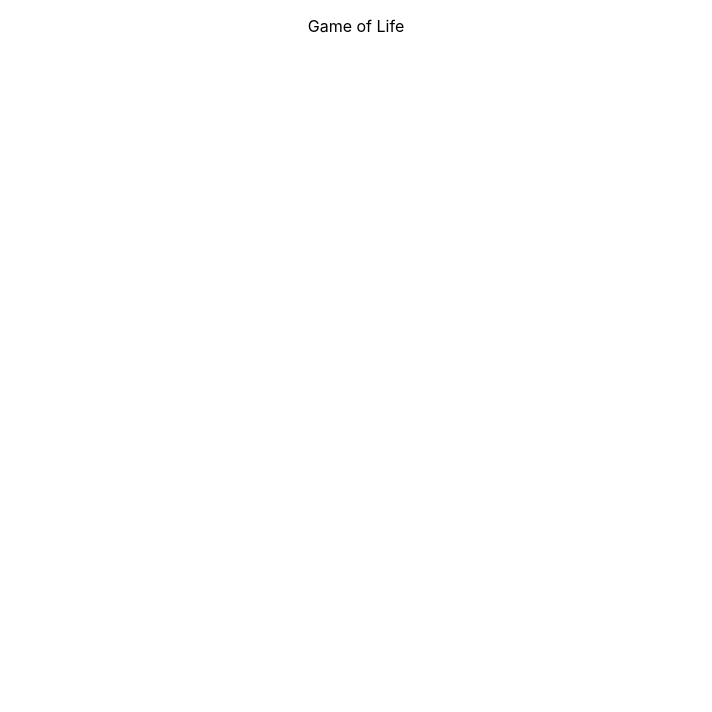
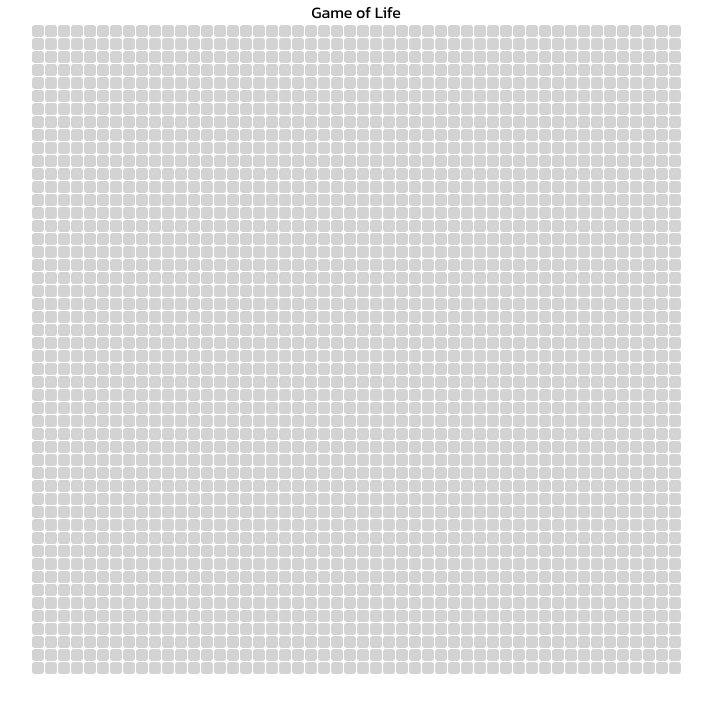
Before and after one commit to FunnyGames/game-of-life, a React (Create React App) app in the folder client/: page / in a window 1280 px wide. Shown: the top 712 px of the page, without its empty margins (284-996 px from the left). Built offline with nearby package versions, Linux system fonts and the light colour scheme.

Commit message:
Added board to client

```diff
--- a/client/package.json
+++ b/client/package.json
@@ -12,7 +12,9 @@
     "@types/react-dom": "^18.0.4",
     "react": "^18.1.0",
     "react-dom": "^18.1.0",
+    "react-query": "^3.39.0",
     "react-scripts": "5.0.1",
+    "styled-components": "^5.3.5",
     "typescript": "^4.6.4",
     "web-vitals": "^2.1.4"
   },
@@ -39,5 +41,8 @@
       "last 1 firefox version",
       "last 1 safari version"
     ]
+  },
+  "devDependencies": {
+    "@types/styled-components": "^5.1.25"
   }
 }
--- a/client/src/App.tsx
+++ b/client/src/App.tsx
@@ -1,14 +1,12 @@
 import React from 'react';
+import ErrorBoundary from './components/ErrorBoundary';
+import GameScreen from './screens/GameScreen';
 
 function App() {
   return (
-    <div>
-      <header style={{ textAlign: 'center' }}>
-        <p>
-          Game of Life
-        </p>
-      </header>
-    </div>
+    <ErrorBoundary>
+      <GameScreen />
+    </ErrorBoundary>
   );
 }
 
--- /dev/null
+++ b/client/src/common/constants.ts
@@ -0,0 +1,3 @@
+export const GlobalConstants = {
+    WEB_API: 'http://localhost:8080',
+};
--- /dev/null
+++ b/client/src/components/ErrorBoundary.tsx
@@ -0,0 +1,36 @@
+import React, { ReactNode, ErrorInfo } from 'react';
+
+interface Props {
+    children: ReactNode;
+}
+
+interface State {
+    hasError: boolean;
+}
+
+class ErrorBoundary extends React.Component<Props, State> {
+    constructor(props: Props) {
+        super(props);
+        this.state = { hasError: false };
+    }
+
+    static getDerivedStateFromError(error: State) {
+        // Update state so the next render will show the fallback UI.
+        return { hasError: true };
+    }
+
+    componentDidCatch(error: Error, errorInfo: ErrorInfo) {
+        // You can also log the error to an error reporting service
+        console.log('Uncaught error:', error, errorInfo);
+    }
+
+    render() {
+        if (this.state.hasError) {
+            return <h1>Client Error...</h1>;
+        }
+
+        return this.props.children;
+    }
+}
+
+export default ErrorBoundary;
--- /dev/null
+++ b/client/src/components/Game/Board.tsx
@@ -0,0 +1,25 @@
+import React, { useState } from 'react';
+import styled from 'styled-components';
+import GameGrid from './GameGrid';
+import { Grid } from '../../types/game';
+
+const Board = ({ grid: initialGrid }: { grid: Grid }) => {
+    const [grid, setGrid] = useState<Grid>(initialGrid);
+
+    const onCellClick = (row: number, cell: number) => {
+        const next = grid[row][cell] === 'dead' ? 'alive' : 'dead';
+        const newGrid: Grid = [...grid];
+        newGrid[row][cell] = next;
+        setGrid(newGrid);
+    }
+
+    return (
+        <GameUI>
+            <GameGrid grid={grid} onCellClick={onCellClick} />
+        </GameUI>
+    );
+}
+
+export default Board;
+
+const GameUI = styled.div``;
--- /dev/null
+++ b/client/src/components/Game/GameGrid.tsx
@@ -0,0 +1,47 @@
+import React from 'react';
+import styled from 'styled-components';
+import { CellState, Grid } from '../../types/game';
+
+interface IProps {
+    state: CellState;
+}
+
+const GameGrid = ({ grid, onCellClick }: { grid: Grid, onCellClick: (index: number, cellIndex: number) => void }) => {
+    const gridElements = grid.map((row, index) => {
+        return (
+            <Row key={`${row}-${index}`}>
+                {
+                    row.map((cell, cellIndex) =>
+                        <Cell key={`${row}-${index}-${cell}-${cellIndex}`} state={cell} onClick={() => onCellClick(index, cellIndex)} />
+                    )
+                }
+            </Row>
+        )
+    }
+    );
+
+    return <GameUI>
+        {gridElements}
+        {/* <ControlButtons /> */}
+    </GameUI>
+}
+
+export default GameGrid;
+
+const GameUI = styled.div``;
+
+const Row = styled.div`
+    display: flex;
+    justify-content: center;
+    width: 100%;
+`;
+
+const Cell = styled.span<IProps>`
+    background-color: ${props => props.state === 'dead' ? 'lightgray' : 'black'};
+    width: 1.5vh;
+    height: 1.5vh;
+    display: flex;
+    cursor: pointer;
+    margin: 0.5px;
+    border-radius: 3px;
+`;
--- a/client/src/index.css
+++ b/client/src/index.css
@@ -1,3 +1,5 @@
+@import url('https://fonts.googleapis.com/css2?family=Kanit:wght@300;400&display=swap');
+
 body {
   margin: 0;
   font-family: -apple-system, BlinkMacSystemFont, 'Segoe UI', 'Roboto', 'Oxygen',
--- /dev/null
+++ b/client/src/screens/GameScreen.tsx
@@ -0,0 +1,31 @@
+import React from 'react';
+import styled from 'styled-components';
+
+import Board from '../components/Game/Board';
+import { Grid } from '../types/game';
+
+const GameScreen = () => {
+    const grid: Grid = new Array(50);
+
+    for (var i = 0; i < grid.length; i++) {
+        grid[i] = new Array(50).fill('dead');
+    }
+
+    return (
+        <Screen>
+            <GameTitle>Game of Life</GameTitle>
+            <Board grid={grid} />
+        </Screen>
+    );
+}
+
+export default GameScreen;
+
+const Screen = styled.div`
+    font:
+`;
+
+const GameTitle = styled.div`
+    text-align: center;
+    font-family: Kanit;
+`;
```
Also changed, not shown: client/public/index.html (+0 -23 lines), client/src/types/game.d.ts (added, +11 -0 lines), 1 other file (tests, documents, lock files or other folders).
